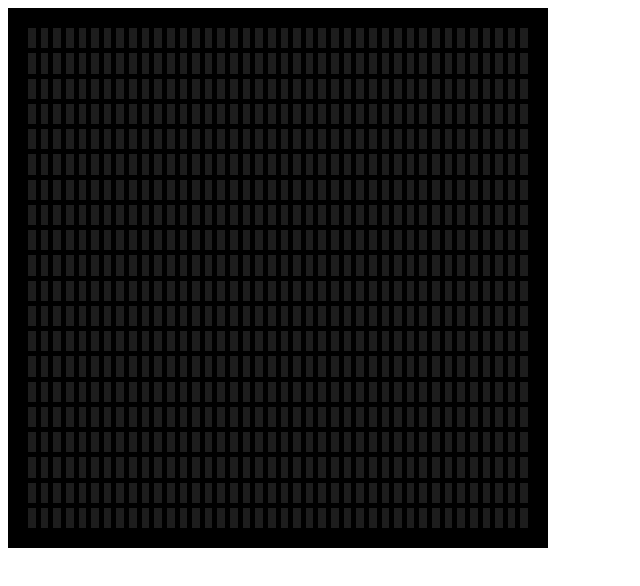
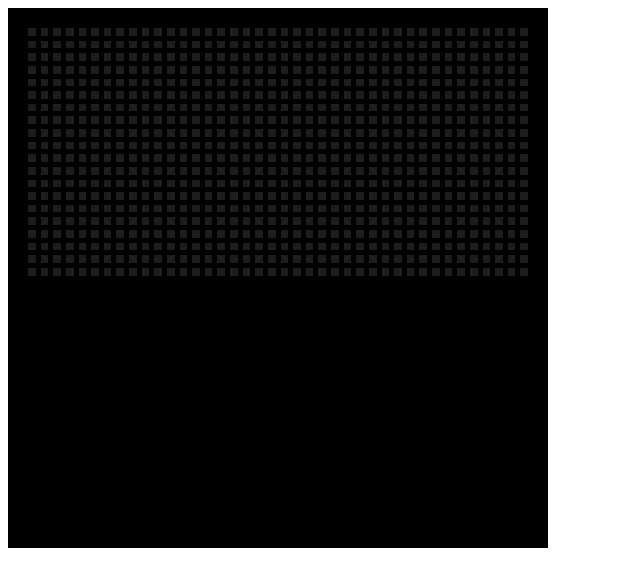
Before and after one commit to acciojob/Color-board-kireetikotturu, a website: page main.html in a window 1280 px wide. Shown: the whole page, without its empty margins (0-640 px from the left). Drawn offline with Linux system fonts and the light colour scheme.

Commit message:
created a submission

```diff
--- a/script.js
+++ b/script.js
@@ -1,5 +1,4 @@
 //your JS code here. If required.
-let box1 = document.querySelector(".box-1");
 	let cont = document.querySelector(".container");
 
 	for (let i = 0; i < 800; i++) {
@@ -15,5 +14,11 @@
 			box.style.backgroundColor = `rgb(${r}, ${g}, ${b})`;
 		});
 
+		box.addEventListener("mouseleave", function(){
+			setTimeout(function(){
+				box.style.backgroundColor = "rgb(29, 29, 29)";
+			}, 1000);
+		});
+
 
 	}
--- a/styles.css
+++ b/styles.css
@@ -5,10 +5,11 @@
   width: 500px;
   display: grid;
   grid-template-columns: repeat(40, 1fr);
-  grid-template-rows: repeat(20, 1fr);
+  grid-template-rows: repeat(40, 1fr);
   padding:20px;
   gap: 5px;
 }
 .square{
   background-color: rgb(29, 29, 29);
+	 transition: background-color 0.5s ease;
 }
```
